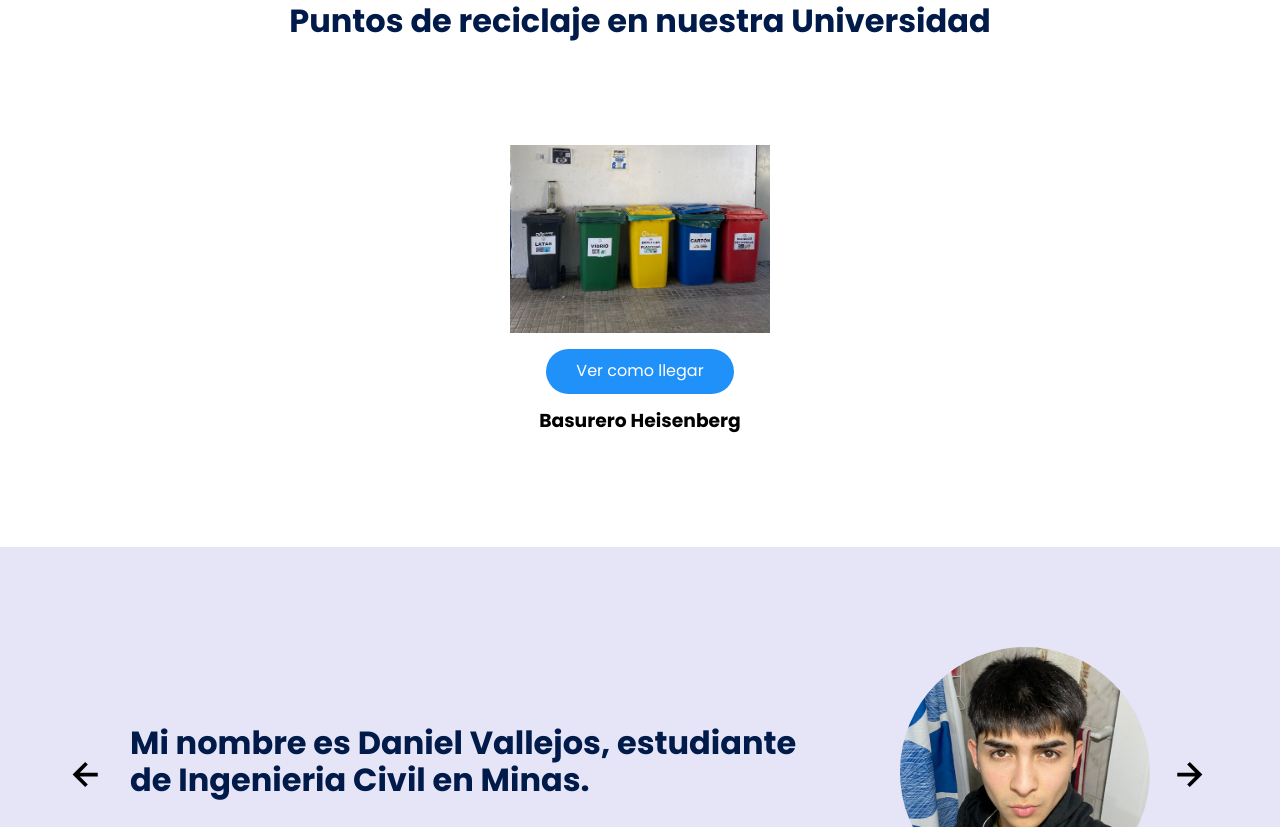
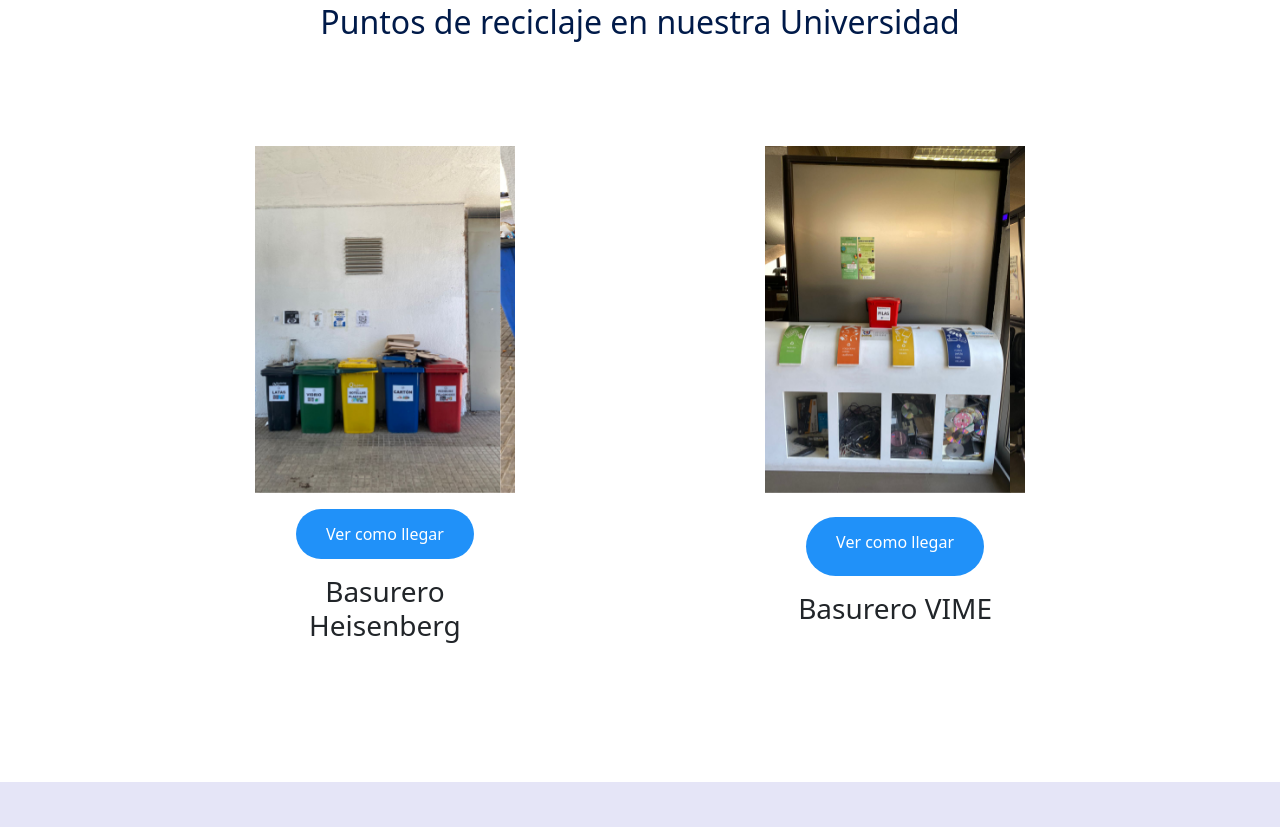
Before and after one commit to kvnlxs/kvnlxs.github.io, a plain HTML site: page index.html in a window 1280 px wide. Shown: the part 897-1724 px from the top of the page. Drawn offline with nearby package versions, Linux system fonts and the light colour scheme.

Commit message:
sumando cosas

```diff
--- a/index.html
+++ b/index.html
@@ -64,24 +64,78 @@
 
     <main>
         <section class="container about" id="reciclaje">
-
             <h2 class="subtitle">Puntos de reciclaje en nuestra Universidad</h2>
             <p class="about__paragraph"></p>
 
             <div class="about__main">
 
+
                 <article class="about__icons">
-                    <img src="./images/basurero usach.jpg" class="about__icon" style="width: 100%; height: auto;">
+
+                    <!-- Carrusel de imágenes -->
+                    <div id="carouselReciclaje" class="carousel slide" data-bs-ride="carousel">
+                        <div class="carousel-inner">
+                            <div class="carousel-item active">
+                                <img src="./images/basurero1.jpg" class="d-block w-100" alt="Basurero Heisenberg">
+                            </div>
+                            <div class="carousel-item">
+                                <img src="./images/basurero1..jpg" class="d-block w-100" alt="Basurero Heisenberg 2">
+                            </div>
+                            <div class="carousel-item">
+                                <img src="./images/basurero1...jpg" class="d-block w-100" alt="Basurero Heisenberg 3">
+                            </div>
+                            <div class="carousel-item">
+                                <img src="./images/basurero1.....jpg" class="d-block w-100" alt="Basurero Heisenberg 3">
+                            </div>
+                            <div class="carousel-item">
+                                <img src="./images/basurero1......jpg" class="d-block w-100" alt="Basurero Heisenberg 3">
+                            </div>
+                            <div class="carousel-item">
+                                <img src="./images/basurero1.......jpg" class="d-block w-100" alt="Basurero Heisenberg 3">
+                            </div>
+                        </div>
+
+                    </div>
 
                     <a href="index1.html" class="cta">Ver como llegar</a>
+                    <h3 class="about__title">Basurero Heisenberg</h3>
+                    <p class="about__paragrah"></p>
+                </article>
 
-                    <h3 class="about__title">Basurero Heisenberg</h3>
+                <article class="about__icons">
+
+                    <!-- Carrusel de imágenes -->
+                    <div id="carouselReciclaje" class="carousel slide" data-bs-ride="carousel">
+                        <div class="carousel-inner">
+                            <div class="carousel-item active">
+                                <img src="./images/basurero2.jpeg" class="d-block w-100" alt="Basurero Heisenberg">
+                            </div>
+                            <div class="carousel-item">
+                                <img src="./images/basurero2..jpeg" class="d-block w-100" alt="Basurero Heisenberg 2">
+                            </div>
+                            <div class="carousel-item">
+                                <img src="./images/basurero2...jpeg" class="d-block w-100" alt="Basurero Heisenberg 3">
+                            </div>
+                            <div class="carousel-item">
+                                <img src="./images/basurero2....jpeg" class="d-block w-100" alt="Basurero Heisenberg 3">
+                            </div>
+                        </div>
+
+                    </div>
+
+                    <a href="index1.html" class="cta">Ver como llegar</a>
+                    <h3 class="about__title">Basurero VIME</h3>
                     <p class="about__paragrah"></p>
                 </article>
 
 
             </div>
         </section>
+
+        <!-- Asegúrate de incluir Bootstrap JS y CSS en tu proyecto -->
+        <link href="https://cdn.jsdelivr.net/npm/bootstrap@5.3.0-alpha1/dist/css/bootstrap.min.css" rel="stylesheet">
+        <script src="https://cdn.jsdelivr.net/npm/bootstrap@5.3.0-alpha1/dist/js/bootstrap.bundle.min.js"></script>
+
 
         <section class="testimony" id="nosotros">
             <div class="testimony__container container">
```
Also changed, not shown: images/basurero1.......jpg (added), images/basurero1......jpg (added), images/basurero1.....jpg (added), images/basurero1...jpg (added), images/basurero1..jpg (added), images/basurero1.jpg (added), images/basurero2....jpeg (added), images/basurero2...jpeg (added), images/basurero2..jpeg (added), images/basurero2.jpeg (added).
